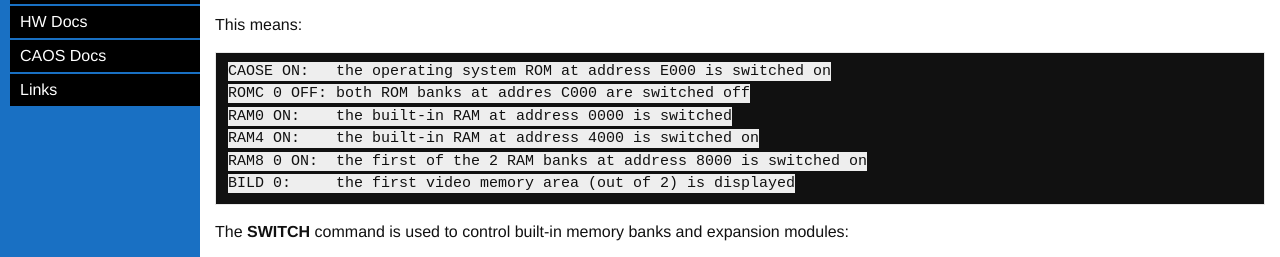
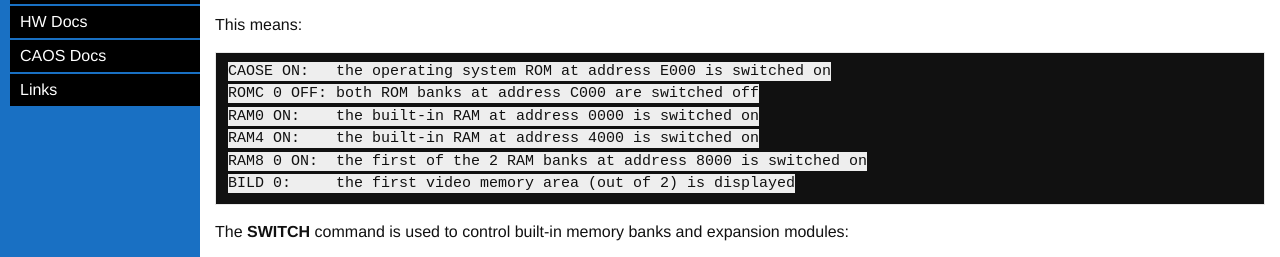
Before and after one commit to floooh/yakc, a Jekyll site: the page built from web/p030_explorecaos.md, in a window 1280 px wide and 900 px high, scrolled down 4531 px. Shown: the part 197-454 px from the top of the window. Built offline with Jekyll 4.4.1, drawn with Linux system fonts in a browser that asks for light colours; Markdown is read by kramdown in place of the engine named in the settings; some of the changed text lies outside the part shown.

Commit message:
Webpage typos

```diff
--- a/web/p030_explorecaos.md
+++ b/web/p030_explorecaos.md
@@ -142,8 +142,8 @@ This means:
 
 ~~~
 CAOSE ON:   the operating system ROM at address E000 is switched on
-ROMC 0 OFF: both ROM banks at addres C000 are switched off
-RAM0 ON:    the built-in RAM at address 0000 is switched
+ROMC 0 OFF: both ROM banks at address C000 are switched off
+RAM0 ON:    the built-in RAM at address 0000 is switched on
 RAM4 ON:    the built-in RAM at address 4000 is switched on
 RAM8 0 ON:  the first of the 2 RAM banks at address 8000 is switched on
 BILD 0:     the first video memory area (out of 2) is displayed
```
Also changed, not shown: other parts of web/p030_explorecaos.md (+4 -4 lines).
